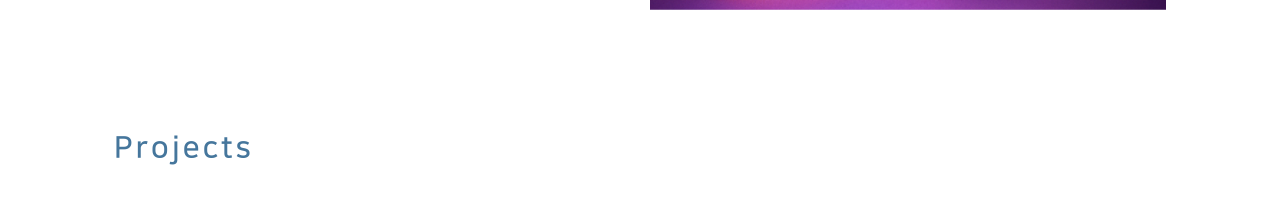
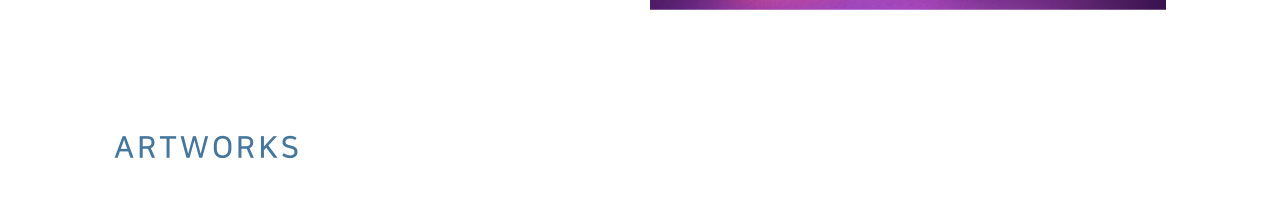
Before and after one commit to Enif/syeon-portfolio, a Next.js app: page / in a window 1280 px wide. Shown: the part 5000-5220 px from the top of the page. Built offline with nearby package versions, Linux system fonts and the light colour scheme; a web font is replaced by a local one.

Commit message:
fix: modify artworks title

```diff
--- a/src/app/artworks.tsx
+++ b/src/app/artworks.tsx
@@ -55,7 +55,7 @@
   return (
     <div id="artworks" className="flex justify-center">
       <div className="w-[1052px] flex flex-col gap-11">
-        <h2 className="text-main-navy text-3xl mb-10 font-extrabold tracking-widest">Projects</h2>
+        <h2 className="text-main-navy text-3xl mb-10 font-extrabold tracking-widest">ARTWORKS</h2>
         {
           artworks.map((artwork) => (
             <div key={artwork.title} className="relative group">
```
